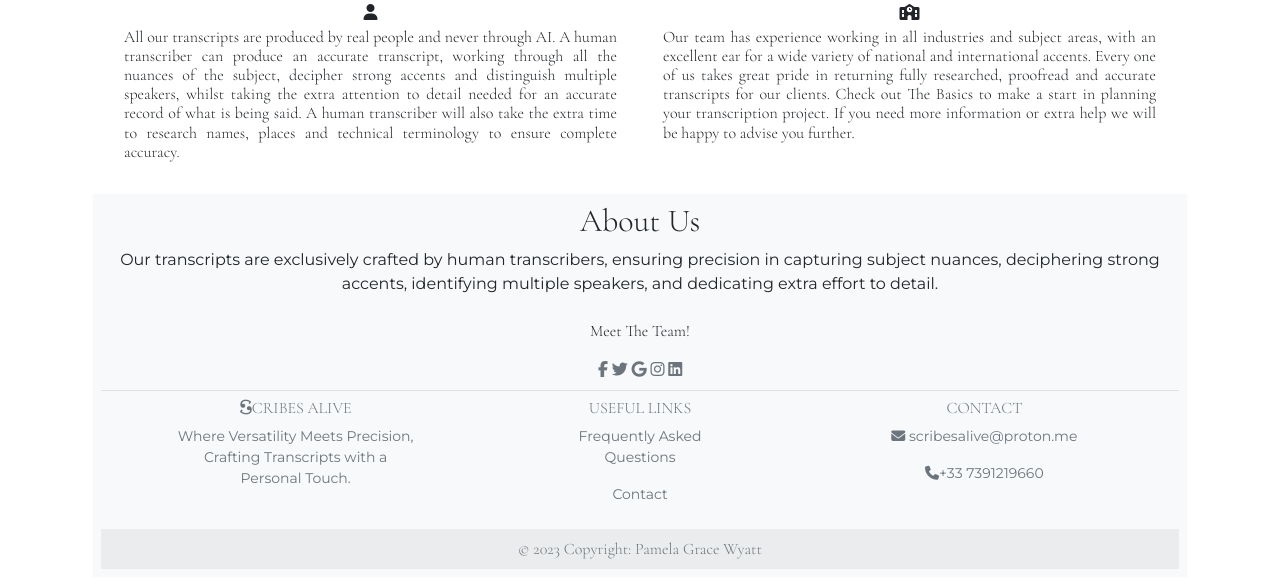
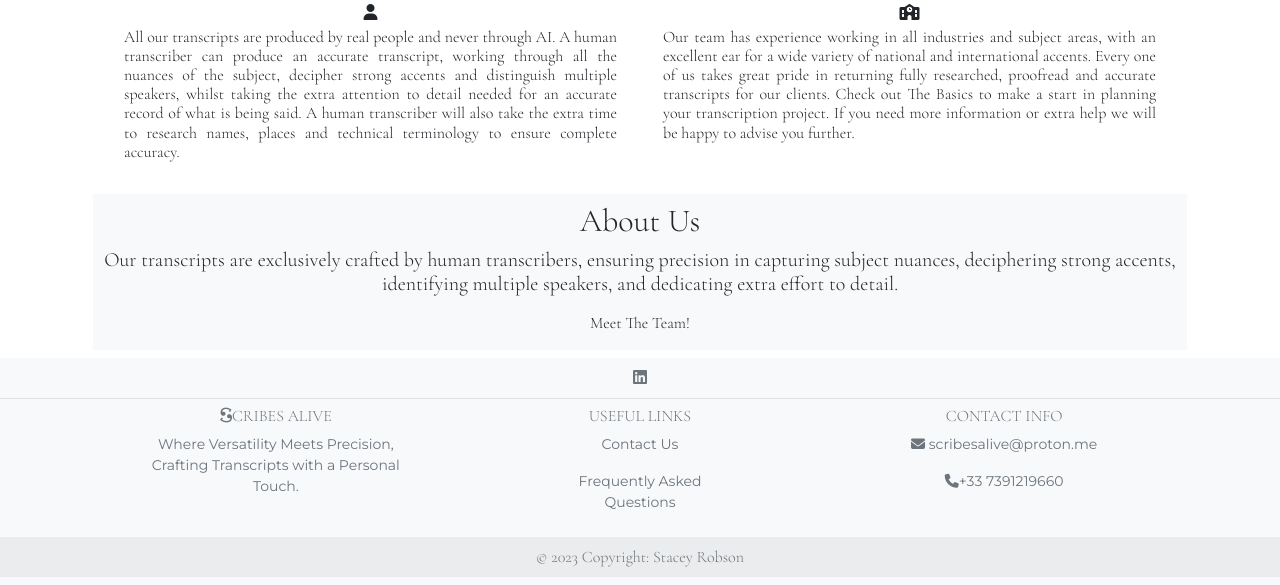
Before and after one commit to StaceyRb89/transcribe, a Django app: page / in a window 1280 px wide. Shown: the part 478-1063 px from the top of the page. Run offline with Django 5.2, Linux system fonts and the light colour scheme; some libraries are stand-ins or nearby versions.

Commit message:
links updated

```diff
--- a/home/templates/home/index.html
+++ b/home/templates/home/index.html
@@ -52,8 +52,10 @@
   <div class="text-center bg-light p-2 m-2 img-fluid">
     <div class="about">
       <h2>About Us</h2>
-      <p>Our transcripts are exclusively crafted by human transcribers, ensuring precision in capturing subject
+      <h5>Our transcripts are exclusively crafted by human transcribers, ensuring precision in capturing subject
         nuances, deciphering strong accents, identifying multiple speakers, and dedicating extra effort to detail.
-      </p>
+      </h5>
       <a class="btn btn-light" href="{% url 'team' %}" role="button">Meet The Team!</a>
+      </div>
+      </div>
       {% endblock %}
--- a/templates/base.html
+++ b/templates/base.html
@@ -21,7 +21,7 @@
 <body>
   <section>
     <nav class="navbar navbar-expand-lg navbar-light bg-light">
-      <a class="navbar-brand" href="#">Scribes Alive</a>
+      <a class="navbar-brand" href="{% url 'home' %}">Scribes Alive</a>
       <button class="navbar-toggler" type="button" data-toggle="collapse" data-target="#navbarNavAltMarkup"
         aria-controls="navbarNavAltMarkup" aria-expanded="false" aria-label="Toggle navigation">
         <span class="navbar-toggler-icon"></span>
@@ -48,7 +48,7 @@
       <!-- Left -->
 
       <div>
-        <a href="" class="me-4 text-reset">
+        <!-- <a href="" class="me-4 text-reset">
           <i class="fab fa-facebook-f"></i>
         </a>
         <a href="" class="me-4 text-reset">
@@ -59,8 +59,8 @@
         </a>
         <a href="" class="me-4 text-reset">
           <i class="fab fa-instagram"></i>
-        </a>
-        <a href="" class="me-4 text-reset">
+        </a>  -->
+        <a href="https://www.linkedin.com/in/pamela-wyatt-872235b5" class="me-4 text-reset">
           <i class="fab fa-linkedin"></i>
         </a>
       </div>
@@ -93,10 +93,10 @@
               Useful links
             </h6>
             <p class="small">
-              <a href="#!" class="text-reset">Frequently Asked Questions</a>
+              <a href="{% url 'contact' %}" class="text-reset">Contact Us</a>
             </p>
             <p class="small">
-              <a href="#!" class="text-reset">Contact</a>
+              <a href="{% url 'faq' %}" class="text-reset">Frequently Asked Questions</a>
             </p>
           </div>
           <!-- Grid column -->
@@ -104,7 +104,7 @@
           <!-- Grid column -->
           <div class="col-md-4 col-lg-3 col-xl-3 mx-auto mb-md-0 mb-2">
             <!-- Links -->
-            <h6 class="text-uppercase fw-bold mb-2">Contact</h6>
+            <h6 class="text-uppercase fw-bold mb-2">Contact Info</h6>
             <p class="small">
               <i class="fas fa-envelope me-3"></i>
               scribesalive@proton.me
@@ -122,7 +122,7 @@
     <!-- Copyright -->
     <div class="text-center p-2" style="background-color: rgba(0, 0, 0, 0.05);">
       © 2023 Copyright:
-      <a class="text-reset fw-bold" href="#">Pamela Grace Wyatt</a>
+      <a class="text-reset fw-bold" href="#">Stacey Robson</a>
     </div>
     <!-- Copyright -->
 
```
